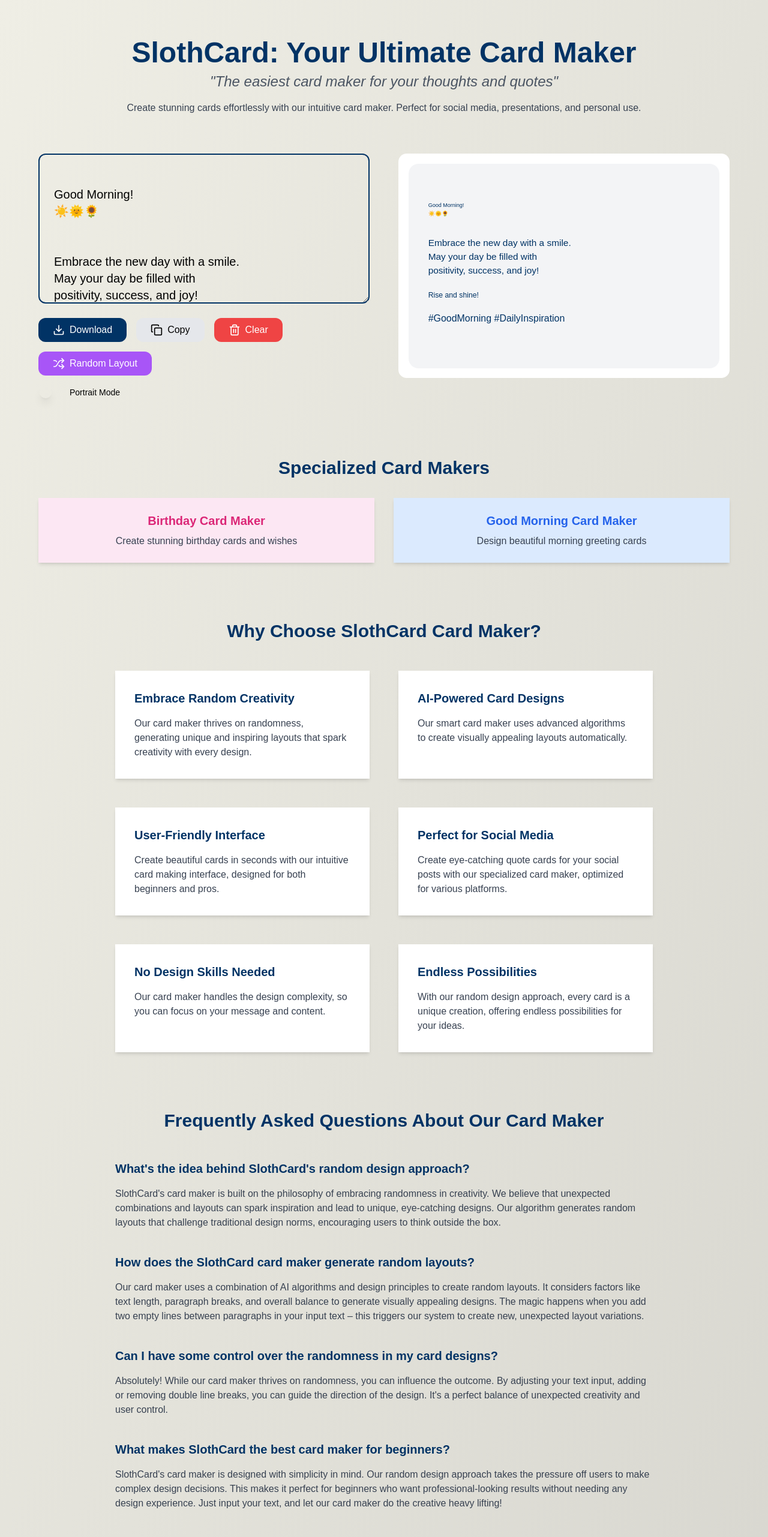
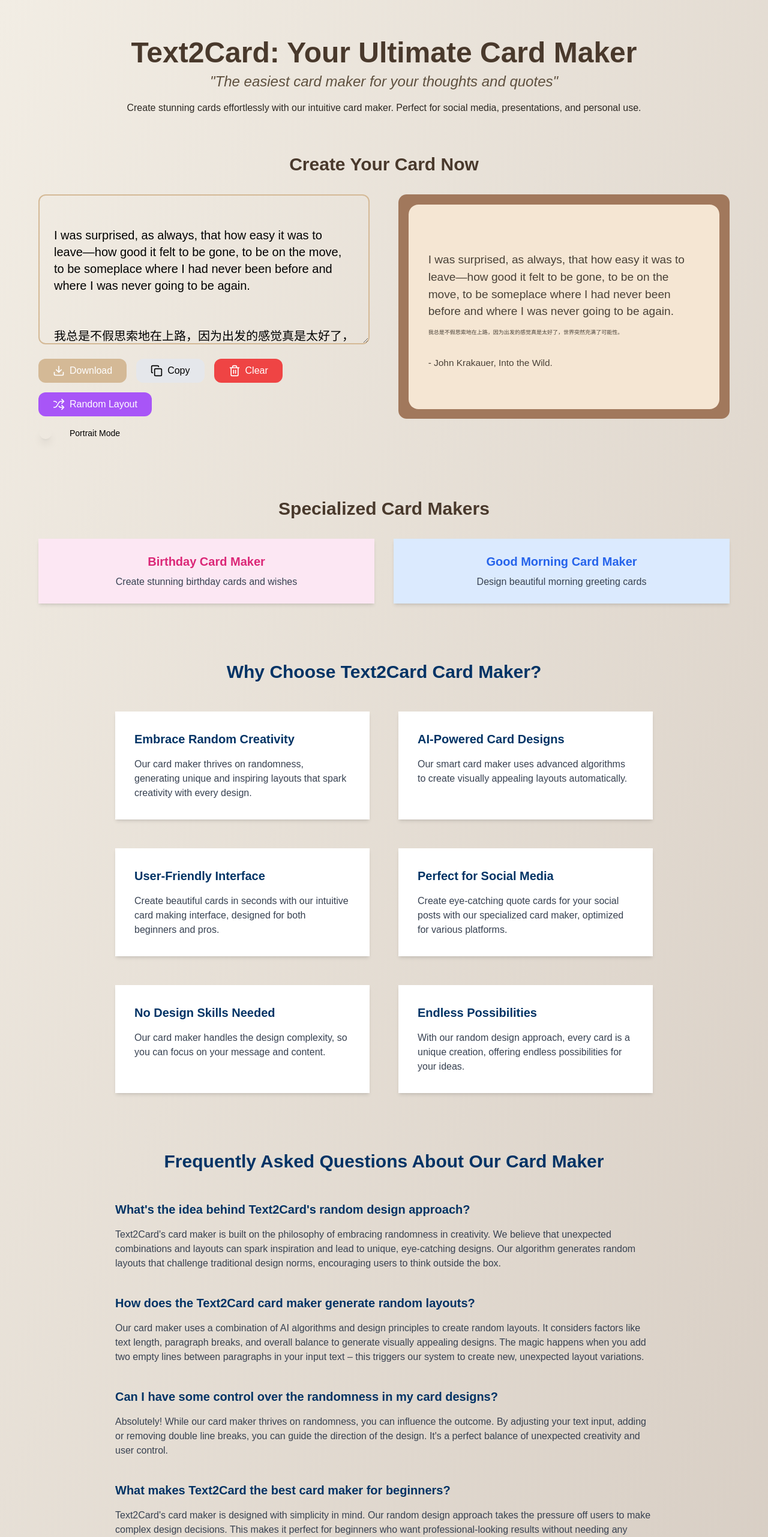
Before and after one commit to qiaoshouqing/text2card, a Next.js app: page / in a window 1280 px wide. Shown: the top 2562 px of the page at 60% size. Built offline with nearby package versions, Linux system fonts and the light colour scheme; a web font is replaced by a local one.

Commit message:
modify brand

```diff
--- a/app/colorThemes.ts
+++ b/app/colorThemes.ts
@@ -5,6 +5,7 @@ interface ColorTheme {
     textColor: string;
     cardBackground: string;
     borderBackground: string;
+    titleColor: string; // 新添加的网站标题颜色
 }
 
 // 定义颜色主题
@@ -14,19 +15,29 @@ const colorThemes: ColorTheme[] = [
         websiteTheme: "#013365",
         textColor: "#013365",
         cardBackground: "#f3f4f6",
-        borderBackground: "#fff"
+        borderBackground: "#fff",
+        titleColor: "#001F3F" // 深蓝色，与默认主题协调
     },
     {
         name: "Green",
         websiteTheme: "#166434",
         textColor: "#166434",
         cardBackground: "#f3f4f6",
-        borderBackground: "#fff"
+        borderBackground: "#fff",
+        titleColor: "#0B4619" // 深绿色，与绿色主题协调
+    },
+    {
+        name: "Refined Elegance",
+        websiteTheme: "#D4B996", // 柔和金
+        textColor: "#4A4238", // 深褐灰
+        cardBackground: "#F5E6D3", // 奶油色
+        borderBackground: "#A1785C", // 暖棕色
+        titleColor: "#8D6E63" // 深棕色，与精致优雅主题协调
     }
 ];
 
 // 默认主题索引
-const defaultThemeIndex = 0;
+const defaultThemeIndex = 2;
 
 // @ts-ignore
 export { ColorTheme, colorThemes, defaultThemeIndex };
--- a/app/good-morning-images/page.tsx
+++ b/app/good-morning-images/page.tsx
@@ -17,7 +17,8 @@ const morningTheme: ColorTheme = {
     websiteTheme: "#4682B4",
     textColor: "#1E90FF",
     cardBackground: "#F0F8FF",
-    borderBackground: "#87CEEB"
+    borderBackground: "#87CEEB",
+    titleColor: "#1E90FF",
 };
 
 const defaultMorningText = `Good Morning!
--- a/app/happy-birthday-images/page.tsx
+++ b/app/happy-birthday-images/page.tsx
@@ -17,7 +17,8 @@ const birthdayTheme: ColorTheme = {
     websiteTheme: "#FF69B4",
     textColor: "#FF1493",
     cardBackground: "#FFF0F5",
-    borderBackground: "#FFB6C1"
+    borderBackground: "#FFB6C1",
+    titleColor: "#FF1493",
 };
 
 const defaultBirthdayText = `Happy Birthday!
--- a/app/layout.tsx
+++ b/app/layout.tsx
@@ -5,12 +5,12 @@ import React from "react";
 import GoogleAnalytics from "../lib/goolge-analytics";
 
 export const metadata: Metadata = {
-    title: 'SlothCard | Free Online Card Maker for Beautiful Text Cards',
-    description: 'Create stunning text cards effortlessly with SlothCard. The easiest free online card maker for quotes, greetings, and personalized messages. Design at your own pace.',
-    keywords: 'card maker, text card generator, online card creator, free card maker, SlothCard, personalized cards',
+    title: 'Text2Card | Free Online Card Maker for Beautiful Text Cards',
+    description: 'Create stunning text cards effortlessly with Text2Card. The easiest free online card maker for quotes, greetings, and personalized messages. Design at your own pace.',
+    keywords: 'card maker, text card generator, online card creator, free card maker, Text2Card, personalized cards',
     openGraph: {
-        title: 'SlothCard - Your Go-To Free Online Card Maker',
-        description: 'Design beautiful text cards with SlothCard, the ultimate free card maker for all your creative needs.',
+        title: 'Text2Card - Your Go-To Free Online Card Maker',
+        description: 'Design beautiful text cards with Text2Card, the ultimate free card maker for all your creative needs.',
         type: 'website',
         url: 'https://card.pomodiary.com',
     },
--- a/app/page.tsx
+++ b/app/page.tsx
@@ -3,7 +3,6 @@ import React from 'react';
 import { Metadata } from 'next';
 import Link from 'next/link';
 import dynamic from 'next/dynamic';
-import Header from '../components/Header';
 import Features from '../components/Features';
 import FAQ from '../components/FAQ';
 import Footer from '../components/Footer';
@@ -12,24 +11,28 @@ import Footer from '../components/Footer';
 const EpicCard = dynamic(() => import('../components/EpicCard'), { ssr: false });
 
 export const metadata: Metadata = {
-    title: 'SlothCard - Best Online Card Maker | Create Beautiful Text Cards Easily',
-    description: 'SlothCard is the ultimate online card maker. Create stunning text cards, quote cards, and more with our easy-to-use card maker. Perfect for social media, presentations, and personal use. Try our free card maker today!',
-    keywords: 'card maker, text card maker, quote card maker, online card creator, easy card designer, SlothCard',
+    title: 'Text2Card - Best Online Card Maker | Create Beautiful Text Cards Easily',
+    description: 'Text2Card is the ultimate online card maker. Create stunning text cards, quote cards, and more with our easy-to-use card maker. Perfect for social media, presentations, and personal use. Try our free card maker today!',
+    keywords: 'card maker, text card maker, quote card maker, online card creator, easy card designer, Text2Card',
 };
 
 const Page: React.FC = () => {
     return (
-        <div className="min-h-screen bg-gradient-to-br from-[#EFEEE5] to-[#D7D6CF] p-6 md:p-10 lg:p-16 flex flex-col items-center justify-center">
+        <div className="min-h-screen bg-gradient-to-br from-[#F2EDE4] to-[#D6CCC2] p-6 md:p-10 lg:p-16 flex flex-col items-center justify-center">
             <div className="w-full max-w-6xl mx-auto">
-                <Header />
+                <header className="text-center mb-8">
+                    <h1 className="text-3xl md:text-4xl lg:text-5xl font-bold mb-2 text-[#49392C]">Text2Card: Your Ultimate Card Maker</h1>
+                    <p className="text-lg md:text-xl lg:text-2xl text-[#5E503F] mb-4 italic">"The easiest card maker for your thoughts and quotes"</p>
+                    <p className="text-[#2C2823]">Create stunning cards effortlessly with our intuitive card maker. Perfect for social media, presentations, and personal use.</p>
+                </header>
                 <main className="space-y-24">
                     <section className="text-center mt-16">
-                        {/*<h2 className="text-2xl md:text-3xl font-bold mb-8 text-[#013365]">Create Your Card Now</h2>*/}
+                        <h2 className="text-2xl md:text-3xl font-bold mb-8 text-[#49392C]">Create Your Card Now</h2>
                         <EpicCard />
                     </section>
 
                     <section className="text-center">
-                        <h2 className="text-2xl md:text-3xl font-bold mb-8 text-[#013365]">Specialized Card Makers</h2>
+                        <h2 className="text-2xl md:text-3xl font-bold mb-8 text-[#49392C]">Specialized Card Makers</h2>
                         <div className="grid md:grid-cols-2 gap-8">
                             <SpecializedCardLink
                                 href="/happy-birthday-images"
--- a/components/EpicCard.tsx
+++ b/components/EpicCard.tsx
@@ -11,19 +11,13 @@ import TextPreview from './TextPreview';
 import { Switch } from "./ui/switch";
 
 const fallbackDefaultText = `
-Good Morning!
-☀️🌞🌻
+I was surprised, as always, that how easy it was to leave—how good it felt to be gone, to be on the move, to be someplace where I had never been before and where I was never going to be again.
 
 
-Embrace the new day with a smile.
-May your day be filled with
-positivity, success, and joy!
+我总是不假思索地在上路，因为出发的感觉真是太好了，世界突然充满了可能性。
 
 
-Rise and shine!
-
-
-#GoodMorning #DailyInspiration`;
+- John Krakauer, Into the Wild.`;
 
 interface EpicCardProps {
     defaultText?: string;
@@ -137,7 +131,7 @@ const EpicCard: React.FC<EpicCardProps> = ({
             }).then((canvas) => {
                 const trimmedCanvas = trimTransparentCanvas(canvas);
                 const link = document.createElement('a');
-                link.download = 'slothcard.png';
+                link.download = 'Text2Card.png';
                 link.href = trimmedCanvas.toDataURL('image/png');
                 link.click();
             });
--- a/components/FAQ.tsx
+++ b/components/FAQ.tsx
@@ -6,11 +6,11 @@ const FAQ: React.FC = () => (
         <h2 className="text-2xl md:text-3xl font-bold mb-12 text-[#013365] text-center">Frequently Asked Questions About Our Card Maker</h2>
         <div className="space-y-10">
             <FAQItem
-                question="What's the idea behind SlothCard's random design approach?"
-                answer="SlothCard's card maker is built on the philosophy of embracing randomness in creativity. We believe that unexpected combinations and layouts can spark inspiration and lead to unique, eye-catching designs. Our algorithm generates random layouts that challenge traditional design norms, encouraging users to think outside the box."
+                question="What's the idea behind Text2Card's random design approach?"
+                answer="Text2Card's card maker is built on the philosophy of embracing randomness in creativity. We believe that unexpected combinations and layouts can spark inspiration and lead to unique, eye-catching designs. Our algorithm generates random layouts that challenge traditional design norms, encouraging users to think outside the box."
             />
             <FAQItem
-                question="How does the SlothCard card maker generate random layouts?"
+                question="How does the Text2Card card maker generate random layouts?"
                 answer="Our card maker uses a combination of AI algorithms and design principles to create random layouts. It considers factors like text length, paragraph breaks, and overall balance to generate visually appealing designs. The magic happens when you add two empty lines between paragraphs in your input text – this triggers our system to create new, unexpected layout variations."
             />
             <FAQItem
@@ -18,15 +18,15 @@ const FAQ: React.FC = () => (
                 answer="Absolutely! While our card maker thrives on randomness, you can influence the outcome. By adjusting your text input, adding or removing double line breaks, you can guide the direction of the design. It's a perfect balance of unexpected creativity and user control."
             />
             <FAQItem
-                question="What makes SlothCard the best card maker for beginners?"
-                answer="SlothCard's card maker is designed with simplicity in mind. Our random design approach takes the pressure off users to make complex design decisions. This makes it perfect for beginners who want professional-looking results without needing any design experience. Just input your text, and let our card maker do the creative heavy lifting!"
+                question="What makes Text2Card the best card maker for beginners?"
+                answer="Text2Card's card maker is designed with simplicity in mind. Our random design approach takes the pressure off users to make complex design decisions. This makes it perfect for beginners who want professional-looking results without needing any design experience. Just input your text, and let our card maker do the creative heavy lifting!"
             />
             <FAQItem
                 question="Can I create cards with consistent paragraph sizes using your card maker?"
                 answer="Yes, our card maker allows you to maintain consistent paragraph sizes if desired. While we encourage embracing the randomness, we understand some projects need uniformity. To keep paragraphs the same size, simply use single line breaks between paragraphs when creating your card. For new layout variations, use double line breaks. This gives you the flexibility to balance between random creativity and structured design."
             />
             <FAQItem
-                question="How often does SlothCard update its design algorithms?"
+                question="How often does Text2Card update its design algorithms?"
                 answer="We're constantly working on improving and expanding our design algorithms. We regularly update our system to introduce new design elements, layout options, and creative possibilities. This means that even if you're a frequent user, you'll always find fresh and exciting design options for your cards."
             />
         </div>
--- a/components/Features.tsx
+++ b/components/Features.tsx
@@ -3,7 +3,7 @@ import React from 'react';
 
 const Features: React.FC = () => (
     <section className="w-full max-w-4xl mx-auto">
-        <h2 className="text-2xl md:text-3xl font-bold mb-12 text-[#013365] text-center">Why Choose SlothCard Card Maker?</h2>
+        <h2 className="text-2xl md:text-3xl font-bold mb-12 text-[#013365] text-center">Why Choose Text2Card Card Maker?</h2>
         <div className="grid grid-cols-1 md:grid-cols-2 gap-12">
             <FeatureCard
                 title="Embrace Random Creativity"
--- a/components/Footer.tsx
+++ b/components/Footer.tsx
@@ -3,16 +3,16 @@ import React from 'react';
 
 const Footer: React.FC = () => (
     <footer className="mt-12 text-center">
-        <p className="text-sm md:text-base text-gray-500">© 2024 SlothCard Card Maker. All rights reserved.</p>
+        <p className="text-sm md:text-base text-gray-500">© 2024 Text2Card Card Maker. All rights reserved.</p>
         <p className="text-sm md:text-base text-gray-500 mt-2">The easiest way to create beautiful cards for your thoughts and quotes.</p>
         <div className="mt-4 flex justify-center space-x-6">
-            <SocialLink href="https://x.com/benshandebiao" ariaLabel="Follow SlothCard Card Maker on Twitter">
+            <SocialLink href="https://x.com/benshandebiao" ariaLabel="Follow Text2Card Card Maker on Twitter">
                 <path d="M18.244 2.25h3.308l-7.227 8.26 8.502 11.24H16.17l-5.214-6.817L4.99 21.75H1.68l7.73-8.835L1.254 2.25H8.08l4.713 6.231zm-1.161 17.52h1.833L7.084 4.126H5.117z" />
             </SocialLink>
-            <SocialLink href="https://github.com/qiaoshouqing/text2card" ariaLabel="SlothCard Card Maker on GitHub">
+            <SocialLink href="https://github.com/qiaoshouqing/text2card" ariaLabel="Text2Card Card Maker on GitHub">
                 <path fillRule="evenodd" d="M12 2C6.477 2 2 6.484 2 12.017c0 4.425 2.865 8.18 6.839 9.504.5.092.682-.217.682-.483 0-.237-.008-.868-.013-1.703-2.782.605-3.369-1.343-3.369-1.343-.454-1.158-1.11-1.466-1.11-1.466-.908-.62.069-.608.069-.608 1.003.07 1.531 1.032 1.531 1.032.892 1.53 2.341 1.088 2.91.832.092-.647.35-1.088.636-1.338-2.22-.253-4.555-1.113-4.555-4.951 0-1.093.39-1.988 1.029-2.688-.103-.253-.446-1.272.098-2.65 0 0 .84-.27 2.75 1.026A9.564 9.564 0 0112 6.844c.85.004 1.705.115 2.504.337 1.909-1.296 2.747-1.027 2.747-1.027.546 1.379.202 2.398.1 2.651.64.7 1.028 1.595 1.028 2.688 0 3.848-2.339 4.695-4.566 4.943.359.309.678.92.678 1.855 0 1.338-.012 2.419-.012 2.747 0 .268.18.58.688.482A10.019 10.019 0 0022 12.017C22 6.484 17.522 2 12 2z" clipRule="evenodd" />
             </SocialLink>
-            <SocialLink href="https://pomodiary.com/" ariaLabel="SlothCard Card Maker Official Website">
+            <SocialLink href="https://pomodiary.com/" ariaLabel="Text2Card Card Maker Official Website">
                 <path strokeLinecap="round" strokeLinejoin="round" strokeWidth="2" d="M3.055 11H5a2 2 0 012 2v1a2 2 0 002 2 2 2 0 012 2v2.945M8 3.935V5.5A2.5 2.5 0 0010.5 8h.5a2 2 0 012 2 2 2 0 104 0 2 2 0 012-2h1.064M15 20.488V18a2 2 0 012-2h3.064M21 12a9 9 0 11-18 0 9 9 0 0118 0z" />
             </SocialLink>
         </div>
--- a/components/Header.tsx
+++ b/components/Header.tsx
@@ -4,7 +4,7 @@ import React from 'react';
 const Header: React.FC = () => {
     return (
         <header className="text-center mb-8">
-            <h1 className="text-3xl md:text-4xl lg:text-5xl font-bold mb-2 text-[#013365]">SlothCard: Your Ultimate Card Maker</h1>
+            <h1 className="text-3xl md:text-4xl lg:text-5xl font-bold mb-2 text-[#013365]">Text2Card: Your Ultimate Card Maker</h1>
             <p className="text-lg md:text-xl lg:text-2xl text-gray-600 mb-4 italic">"The easiest card maker for your thoughts and quotes"</p>
             <p className="text-gray-700">Create stunning cards effortlessly with our intuitive card maker. Perfect for social media, presentations, and personal use.</p>
         </header>
```
